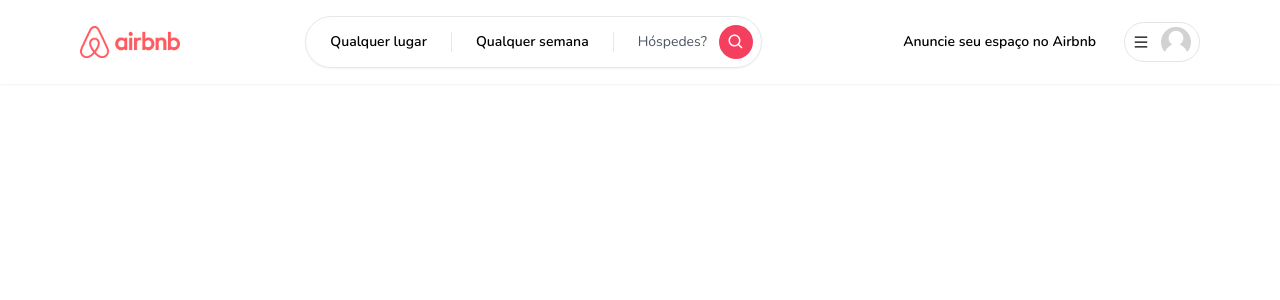
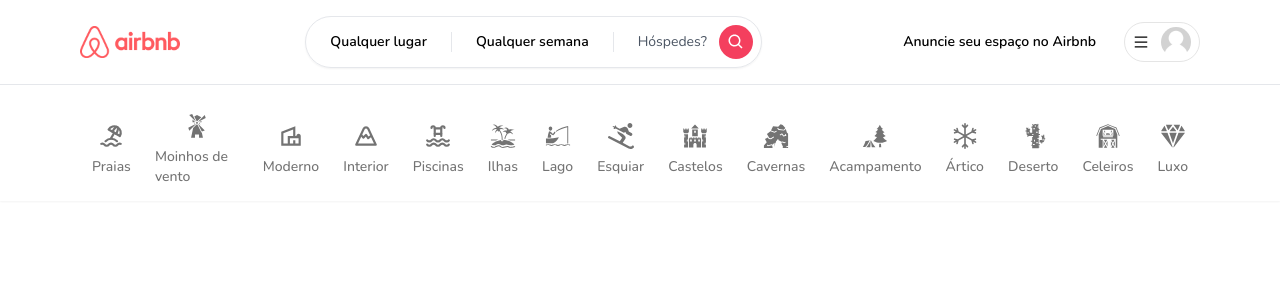
Before and after one commit to LucasAnacleto/airbnb-clone, a Next.js app: page / in a window 1280 px wide. Shown: the top 300 px of the page. Built offline with nearby package versions, Linux system fonts and the light colour scheme; no server answers.

Commit message:
Categories UI

```diff
--- /dev/null
+++ b/app/components/CategoryBox.tsx
@@ -0,0 +1,71 @@
+'use client'
+
+import { useRouter, useSearchParams } from "next/navigation";
+import { useCallback } from "react";
+import { IconType } from "react-icons";
+import qs from 'query-string'
+
+interface CategoryBoxProps {
+    icon: IconType;
+    label: string;
+    selected?: boolean
+}
+
+const CategoryBox: React.FC<CategoryBoxProps> = ({
+    icon: Icon,
+    label,
+    selected
+}) => {
+    const router = useRouter();
+    const params = useSearchParams();
+
+    const handleClick = useCallback(() => {
+        let currentQuery = {}
+
+        if (params) {
+            currentQuery = qs.parse(params.toString());
+        }
+
+        const updatedQuery: any = {
+            ...currentQuery,
+            category: label
+        }
+
+        if (params?.get('category') === label) {
+            delete updatedQuery.category;
+        }
+
+        const url = qs.stringifyUrl({
+            url: '/',
+            query: updatedQuery
+        }, { skipNull: true });
+
+        router.push(url);
+    }, [label, router, params]);
+    return (
+        <div
+            onClick={handleClick}
+            className={`
+                flex
+                flex-col
+                items-center
+                justify-center
+                gap-2
+                p-3
+                border-b-2
+                hover:text-neutral-800
+                transition
+                cursor-pointer
+                ${selected ? 'border-b-neutral-800' : 'border-transparent'}
+                ${selected ? 'text-neutral-800' : 'text-neutral-500'}
+            `}
+        >
+            <Icon size={26} />
+            <div className="font-medium text-sm">
+                {label}
+            </div>
+        </div>
+    );
+}
+
+export default CategoryBox;
--- /dev/null
+++ b/app/components/navbar/Categories.tsx
@@ -0,0 +1,138 @@
+'use client';
+
+import Container from "../Container"
+
+import { TbBeach, TbMountain, TbPool } from 'react-icons/tb';
+import {
+  GiBarn,
+  GiBoatFishing,
+  GiCactus,
+  GiCastle,
+  GiCaveEntrance,
+  GiForestCamp,
+  GiIsland,
+  GiWindmill
+} from 'react-icons/gi';
+import { FaSkiing } from 'react-icons/fa';
+import { BsSnow } from 'react-icons/bs';
+import { IoDiamond } from 'react-icons/io5';
+import { MdOutlineVilla } from 'react-icons/md';
+import CategoryBox from "../CategoryBox";
+import { usePathname, useSearchParams } from "next/navigation";
+
+export const categories = [
+    {
+        label: 'Praias',
+        icon: TbBeach,
+        description: 'Esta propriedade fica perto da praia!'
+    },
+    {
+        label: 'Moinhos de vento',
+        icon: GiWindmill,
+        description: 'Esta propriedade tem moinhos de vento!'
+    },
+    {
+        label: 'Moderno',
+        icon: MdOutlineVilla,
+        description: 'Esta propriedade e moderna!'
+    },
+    {
+        label: 'Interior',
+        icon: TbMountain,
+        description: 'Esta propriedade fica no campo!'
+      },
+      {
+        label: 'Piscinas',
+        icon: TbPool,
+        description: 'Esta propriedade tem uma bela piscina!'
+      },
+      {
+        label: 'Ilhas',
+        icon: GiIsland,
+        description: 'Esta propriedade fica em uma ilha!'
+      },
+      {
+        label: 'Lago',
+        icon: GiBoatFishing,
+        description: 'Esta propriedade fica perto de um lago!'
+      },
+      {
+        label: 'Esquiar',
+        icon: FaSkiing,
+        description: 'Esta propriedade tem atividades de esqui!'
+      },
+      {
+        label: 'Castelos',
+        icon: GiCastle,
+        description: 'Esta propriedade é um antigo castelo!'
+      },
+      {
+        label: 'Cavernas',
+        icon: GiCaveEntrance,
+        description: 'Esta propriedade fica em uma caverna assustadora!'
+      },
+      {
+        label: 'Acampamento',
+        icon: GiForestCamp,
+        description: 'Esta propriedade oferece atividades de acampamento!'
+      },
+      {
+        label: 'Ártico',
+        icon: BsSnow,
+        description: 'Esta propriedade está no ambiente ártico!'
+      },
+      {
+        label: 'Deserto',
+        icon: GiCactus,
+        description: 'Esta propriedade fica no deserto!'
+      },
+      {
+        label: 'Celeiros',
+        icon: GiBarn,
+        description: 'Esta propriedade está em um celeiro!'
+      },
+      {
+        label: 'Luxo',
+        icon: IoDiamond,
+        description: 'Esta propriedade é nova e luxuosa!'
+      }
+]
+
+const Categories = () => {
+    const params = useSearchParams();
+    const category = params?.get('category');
+    const pathname = usePathname();
+
+    const isMainPage = pathname === '/';
+
+    if (!isMainPage) {
+        return null
+    }
+
+
+    return (
+        <Container>
+            <div
+                className="
+                    pt-4
+                    flex
+                    flex-row
+                    items-center
+                    justify-between
+                    overflow-x-auto
+                "
+            >
+                {categories.map((item) => (
+                    <CategoryBox
+                        key={item.label}
+                        label={item.label}
+                        selected={category === item.label}
+                        icon={item.icon}
+                    />
+                ))}
+            </div>
+        </Container>
+    );
+}
+
+export default Categories;
--- a/app/components/navbar/Logo.tsx
+++ b/app/components/navbar/Logo.tsx
@@ -8,6 +8,7 @@
 
     return (
         <Image
+            onClick={() => router.push('/') }
             alt="Logo"
             className="hidden md:block cursor-pointer"
             height="100"
--- a/app/components/navbar/Navbar.tsx
+++ b/app/components/navbar/Navbar.tsx
@@ -1,6 +1,7 @@
 'use client';
 
 import Container from "../Container";
+import Categories from "./Categories";
 import Logo from './Logo'
 import Search from "./Search";
 import UserMenu from "./UserMenu";
@@ -8,7 +9,7 @@
 
 interface NavbarProps {
     currentUser?: SafeUser | null;
-  }
+}
 
 const Navbar: React.FC<NavbarProps> = ({
     currentUser
@@ -18,7 +19,7 @@
             <div
                 className="
                     py-4
-                    borde-b-[1px]
+                    border-b-[1px]
                 "
             >
                 <Container>
@@ -38,6 +39,7 @@
                     </div>
                 </Container>
             </div>
+            <Categories />
         </div>
     );
 }
--- a/package.json
+++ b/package.json
@@ -20,6 +20,7 @@
     "eslint-config-next": "13.3.1",
     "next": "13.3.1",
     "next-auth": "^4.22.1",
+    "query-string": "^8.1.0",
     "react": "18.2.0",
     "react-dom": "18.2.0",
     "react-hook-form": "^7.43.9",
```
Also changed, not shown: 1 other file (tests, documents, lock files or other folders).
